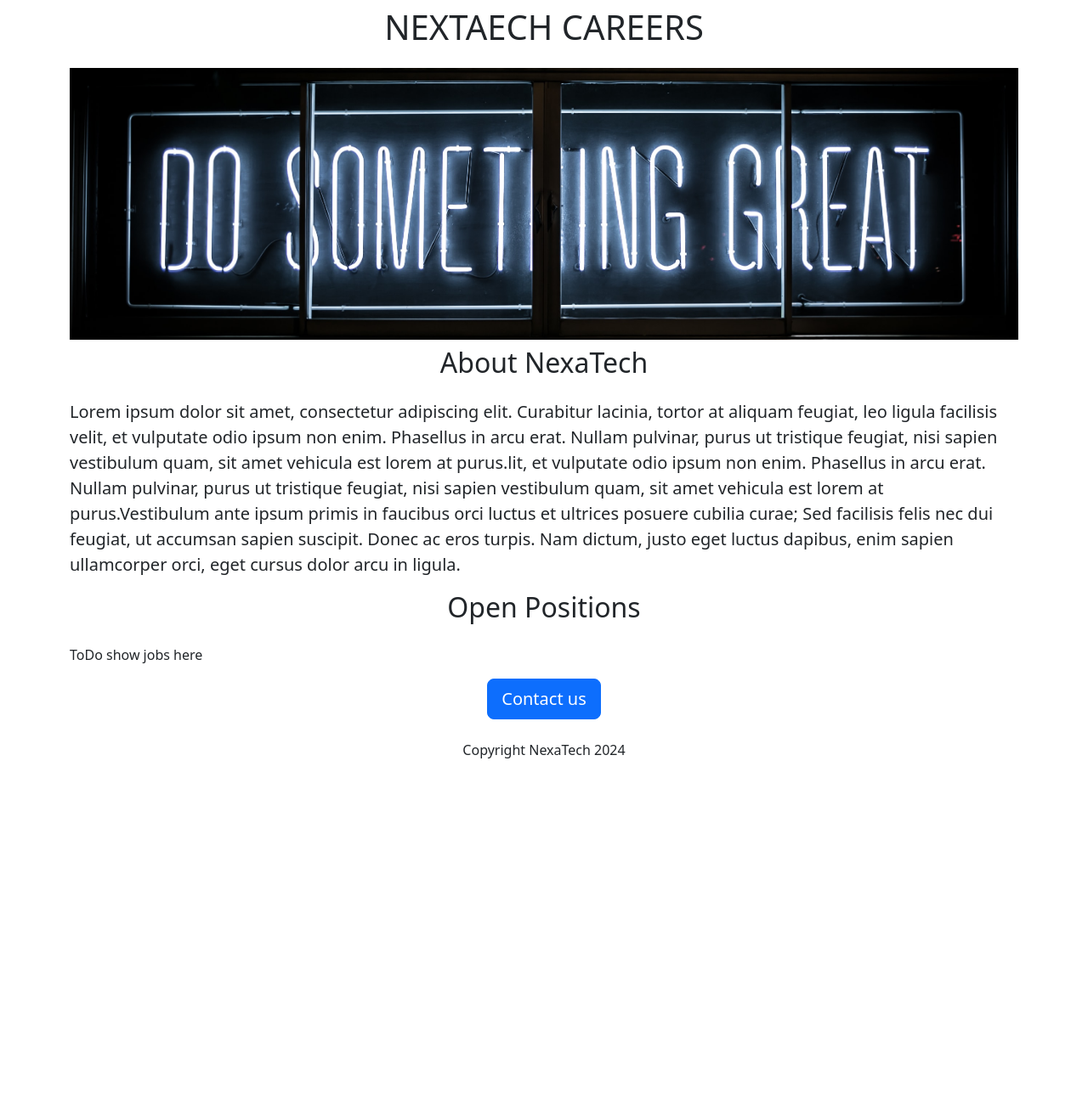
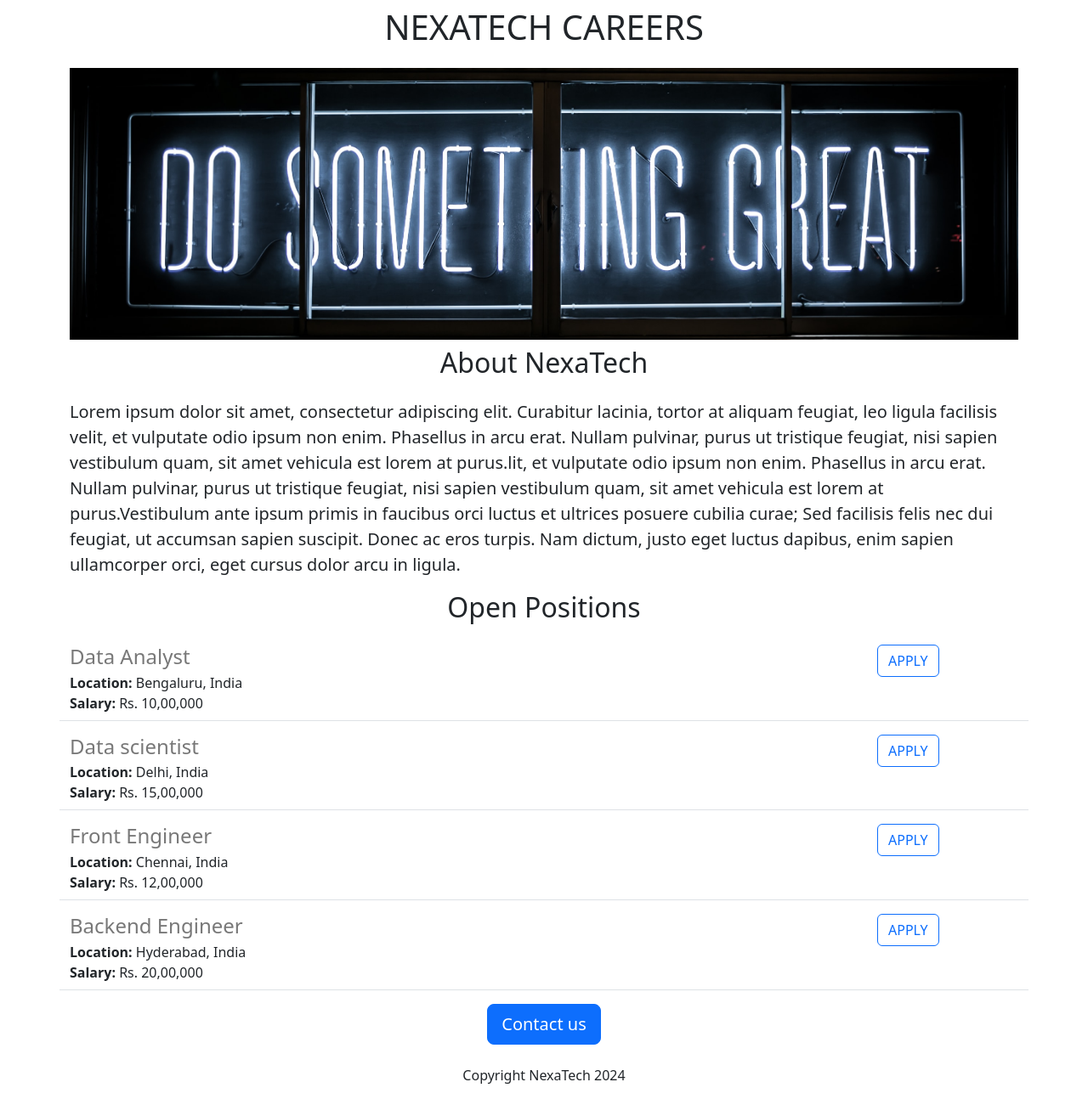
Before and after one commit to Karthi-15/career-website, a Flask app: page / in a window 1280 px wide. Shown: the whole page at 85% size. Before the commit the page ends 893 px from the top, so only its background shows below. Run offline with Flask 3, Linux system fonts and the light colour scheme.

Commit message:
added dynamic data

```diff
--- a/app.py
+++ b/app.py
@@ -1,15 +1,39 @@
-from flask import Flask, render_template
+from flask import Flask, render_template, jsonify
 
-# Create a Flask application instance
 app = Flask(__name__)
 
-
-# Define a route and its handler
-@app.route('/')
-def hello():
-    return render_template('home.html')
+JOBS = [{
+    'id': 1,
+    'title': 'Data Analyst',
+    'location': 'Bengaluru, India',
+    'salary': 'Rs. 10,00,000'
+}, {
+    'id': 2,
+    'title': 'Data scientist',
+    'location': 'Delhi, India',
+    'salary': 'Rs. 15,00,000'
+}, {
+    'id': 3,
+    'title': 'Front Engineer',
+    'location': 'Chennai, India',
+    'salary': 'Rs. 12,00,000'
+}, {
+    'id': 4,
+    'title': 'Backend Engineer',
+    'location': 'Hyderabad, India',
+    'salary': 'Rs. 20,00,000'
+}]
 
 
-# Run the application if this script is executed directly
+@app.route('/')
+def hello_nexatech():
+    return render_template('home.html', jobs=JOBS, company_name='NEXATECH')
+
+
+@app.route("/api/jobs")
+def listjobs():
+    return jsonify(JOBS)
+
+
 if __name__ == '__main__':
     app.run(host='0.0.0.0', debug=True)
--- a/templates/home.html
+++ b/templates/home.html
@@ -16,7 +16,7 @@
 </head>
 <body>
   <div class="container">
-    <h1 class="text-center mt-2 mb-4"">NEXTAECH CAREERS</h1>
+    <h1 class="text-center mt-2 mb-4"">{{company_name}} CAREERS</h1>
     <img id="banner" src="/static/banner.jpeg" alt="!!NOT FOUND!!" class="img-fluid">
     <h2 class="text-center mt-2 mb-4"">About NexaTech</h2>
     <p class="lead">Lorem ipsum dolor sit amet, consectetur adipiscing elit. Curabitur lacinia, tortor at aliquam feugiat,
@@ -29,10 +29,14 @@
         cursus dolor arcu in ligula.
     </p>
   <h2 class="text-center mt-2 mb-4">Open Positions</h2>
-  <p>ToDo show jobs here</p>
+  <div >
+    {% for job in jobs %}
+      {% include 'jobitem.html' %}
+    {%endfor%}
+  </div>
       <div class="text-center">
   <button class="btn btn-primary btn-lg"">Contact us</button>
-        <p class="mt-4"">Copyright NexaTech 2024</p>
+        <p class="mt-4">Copyright NexaTech 2024</p>
       </div>
   </div>
 </body>
--- /dev/null
+++ b/templates/jobitem.html
@@ -0,0 +1,25 @@
+<div class="border-bottom row"style="margin-bottom:16px;padding-bottom:8px;">
+  <div class="col-10">
+    <h4 style="color:rgb(120,120,120); margin-bottom:4px;">
+        {{job['title']}}
+    </h4>
+    <div>
+      <b>
+        Location:
+      </b>
+      {{job['location']}}
+    </div>
+    {% if 'salary' in job %}
+      <div>
+        <b>
+          Salary:
+        </b>
+        {{job['salary']}}
+      </div>
+    {% endif %}
+  </div>
+  <div class="col-2">
+    <button type="button" class="btn btn-outline-primary">APPLY</button>
+  </div>
+
+</div>
```
